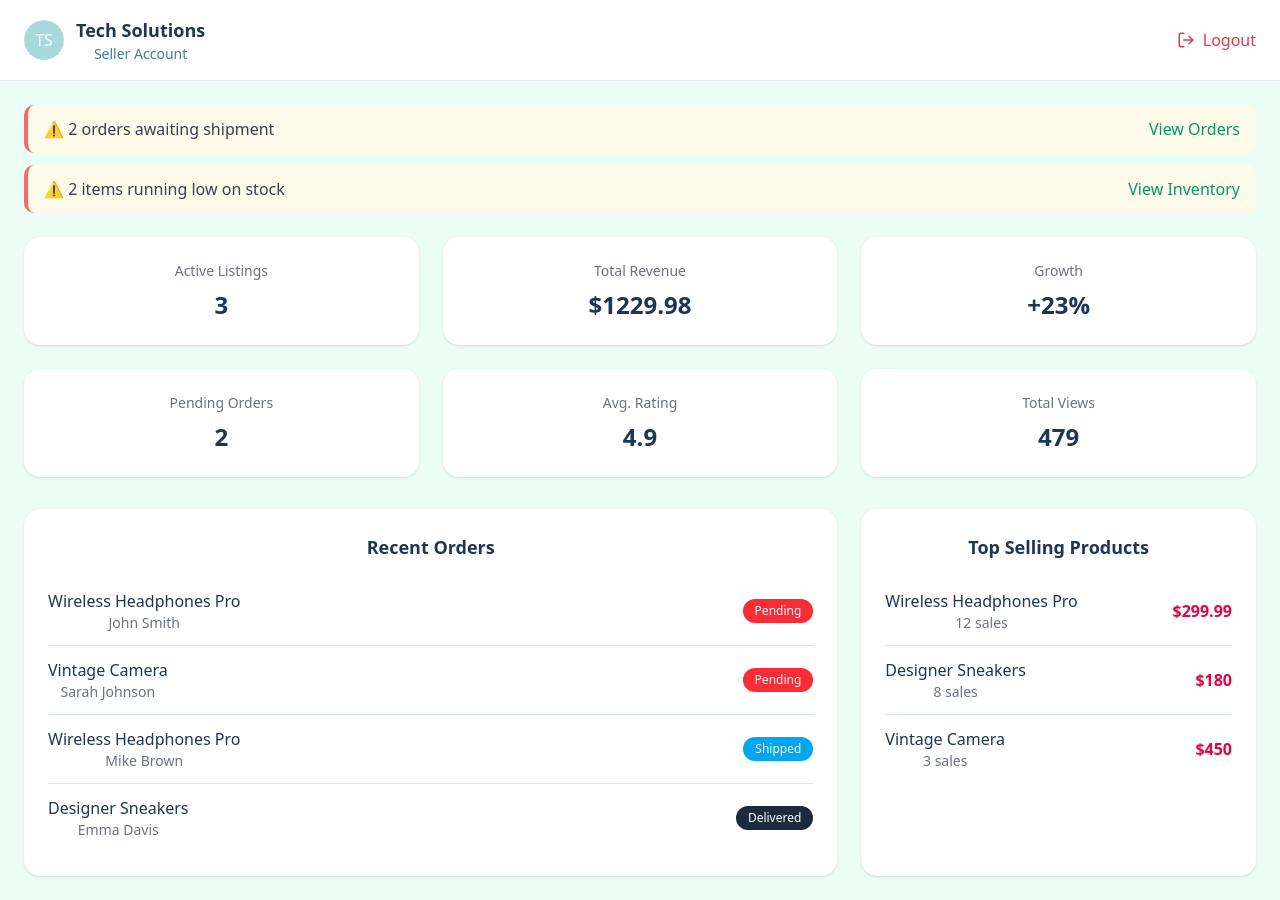
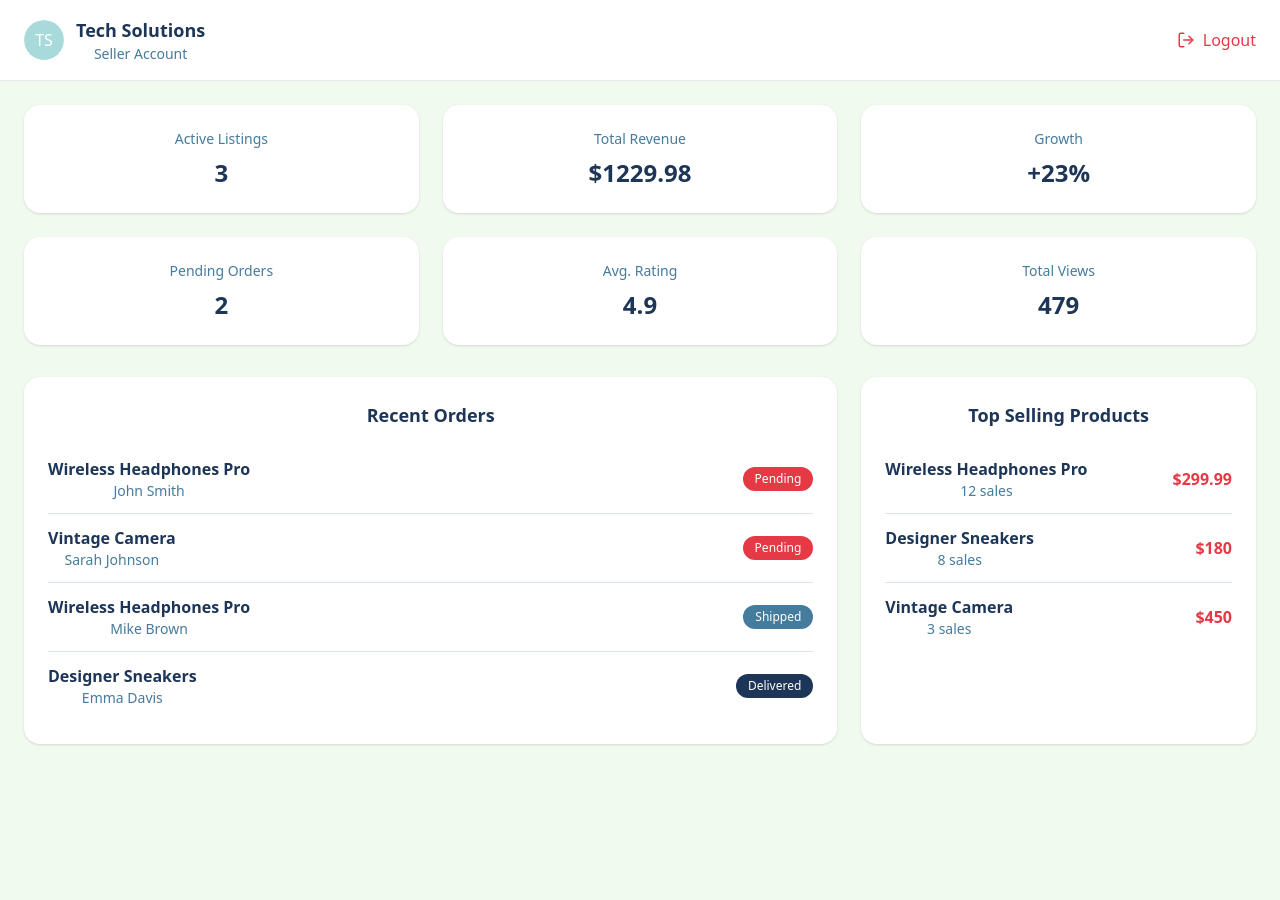
Before and after one commit to Lua-Code/Web-Development-Project, a React (Vite) app in the folder seller-app/: page / in a window 1280 px wide. Built offline with nearby package versions, Linux system fonts and the light colour scheme.

Commit message:
Update DashboardPage.jsx

```diff
--- a/seller-app/src/Pages/DashboardPage.jsx
+++ b/seller-app/src/Pages/DashboardPage.jsx
@@ -1,20 +1,8 @@
 export default function DashboardPage() {
     return (
-        <div className="min-h-screen bg-emerald-50 p-6">
+        <div className="min-h-screen bg-[#F1FAEE] p-6">
 
-            {/* Alerts */}
-            <div className="space-y-3 mb-6">
-                <Alert
-                    text="2 orders awaiting shipment"
-                    action="View Orders"
-                />
-                <Alert
-                    text="2 items running low on stock"
-                    action="View Inventory"
-                />
-            </div>
-
-            {/* Stats */}
+            {/* Stats Cards */}
             <div className="grid grid-cols-1 sm:grid-cols-2 lg:grid-cols-3 gap-6 mb-8">
                 <StatCard title="Active Listings" value="3" />
                 <StatCard title="Total Revenue" value="$1229.98" />
@@ -29,7 +17,9 @@ export default function DashboardPage() {
 
                 {/* Recent Orders */}
                 <div className="lg:col-span-2 bg-white rounded-2xl p-6 shadow-sm">
-                    <h3 className="text-lg font-semibold mb-4">Recent Orders</h3>
+                    <h3 className="text-lg font-semibold text-[#1D3557] mb-4">
+                        Recent Orders
+                    </h3>
 
                     <OrderItem
                         name="Wireless Headphones Pro"
@@ -53,9 +43,11 @@ export default function DashboardPage() {
                     />
                 </div>
 
-                {/* Top Products */}
+                {/* Top Selling Products */}
                 <div className="bg-white rounded-2xl p-6 shadow-sm">
-                    <h3 className="text-lg font-semibold mb-4">Top Selling Products</h3>
+                    <h3 className="text-lg font-semibold text-[#1D3557] mb-4">
+                        Top Selling Products
+                    </h3>
 
                     <ProductItem
                         name="Wireless Headphones Pro"
@@ -80,38 +72,27 @@ export default function DashboardPage() {
 
 /* ---------------- Components ---------------- */
 
-function Alert({ text, action }) {
-    return (
-        <div className="flex items-center justify-between bg-amber-50 border-l-4 border-red-400 px-4 py-3 rounded-lg">
-            <span className="text-gray-700">⚠️ {text}</span>
-            <a href="#" className="text-emerald-600 font-medium hover:underline">
-                {action}
-            </a>
-        </div>
-    );
-}
-
 function StatCard({ title, value }) {
     return (
         <div className="bg-white rounded-2xl p-6 shadow-sm">
-            <p className="text-sm text-gray-500 mb-2">{title}</p>
-            <h2 className="text-2xl font-semibold">{value}</h2>
+            <p className="text-sm text-[#457B9D] mb-2">{title}</p>
+            <h2 className="text-2xl font-bold text-[#1D3557]">{value}</h2>
         </div>
     );
 }
 
 function OrderItem({ name, customer, status }) {
     const statusStyles = {
-        pending: "bg-red-500",
-        shipped: "bg-sky-500",
-        delivered: "bg-slate-800",
+        pending: "bg-[#E63946]",
+        shipped: "bg-[#457B9D]",
+        delivered: "bg-[#1D3557]",
     };
 
     return (
         <div className="flex items-center justify-between py-3 border-b last:border-none">
             <div>
-                <p className="font-medium">{name}</p>
-                <p className="text-sm text-gray-500">{customer}</p>
+                <p className="font-semibold text-[#1D3557]">{name}</p>
+                <p className="text-sm text-[#457B9D]">{customer}</p>
             </div>
 
             <span
@@ -127,11 +108,11 @@ function ProductItem({ name, sales, price }) {
     return (
         <div className="flex items-center justify-between py-3 border-b last:border-none">
             <div>
-                <p className="font-medium">{name}</p>
-                <p className="text-sm text-gray-500">{sales}</p>
+                <p className="font-semibold text-[#1D3557]">{name}</p>
+                <p className="text-sm text-[#457B9D]">{sales}</p>
             </div>
 
-            <span className="font-semibold text-rose-600">{price}</span>
+            <span className="font-semibold text-[#E63946]">{price}</span>
         </div>
     );
 }
```
